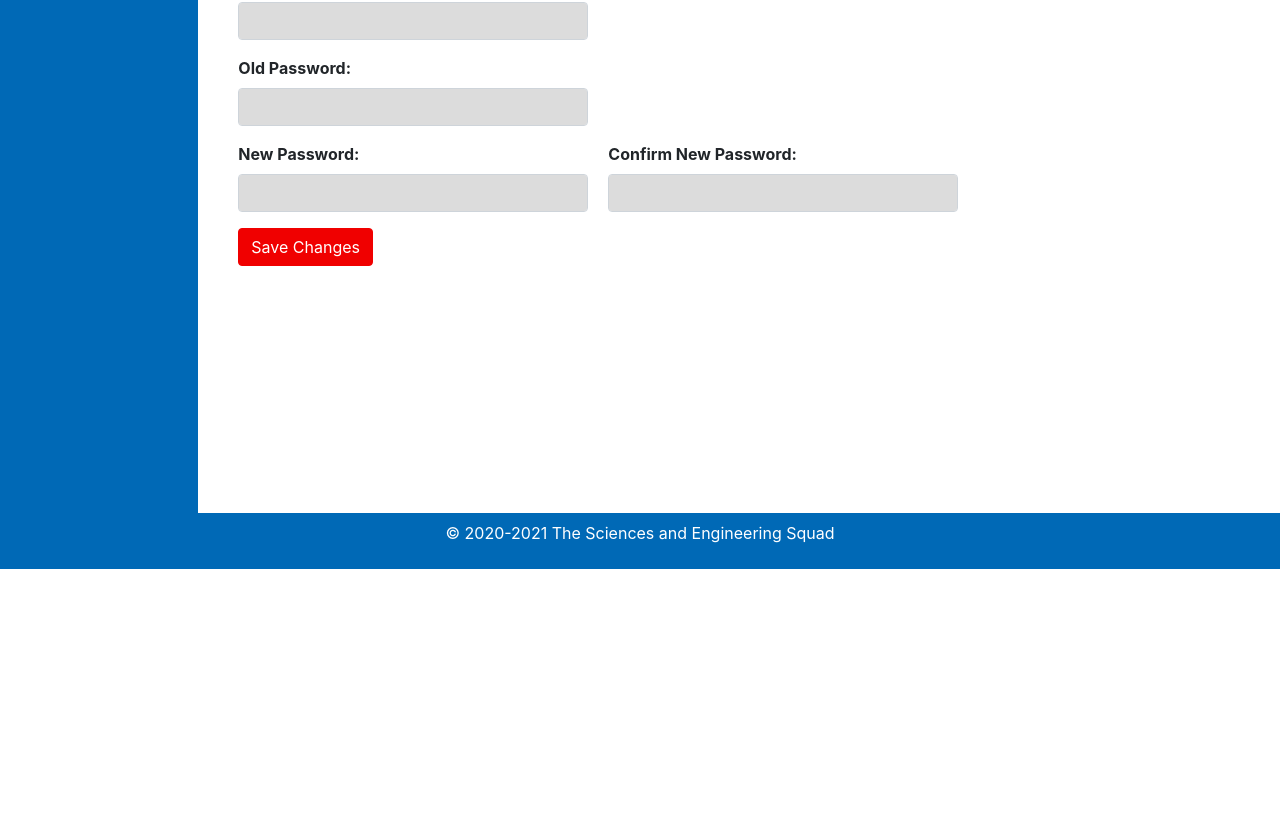
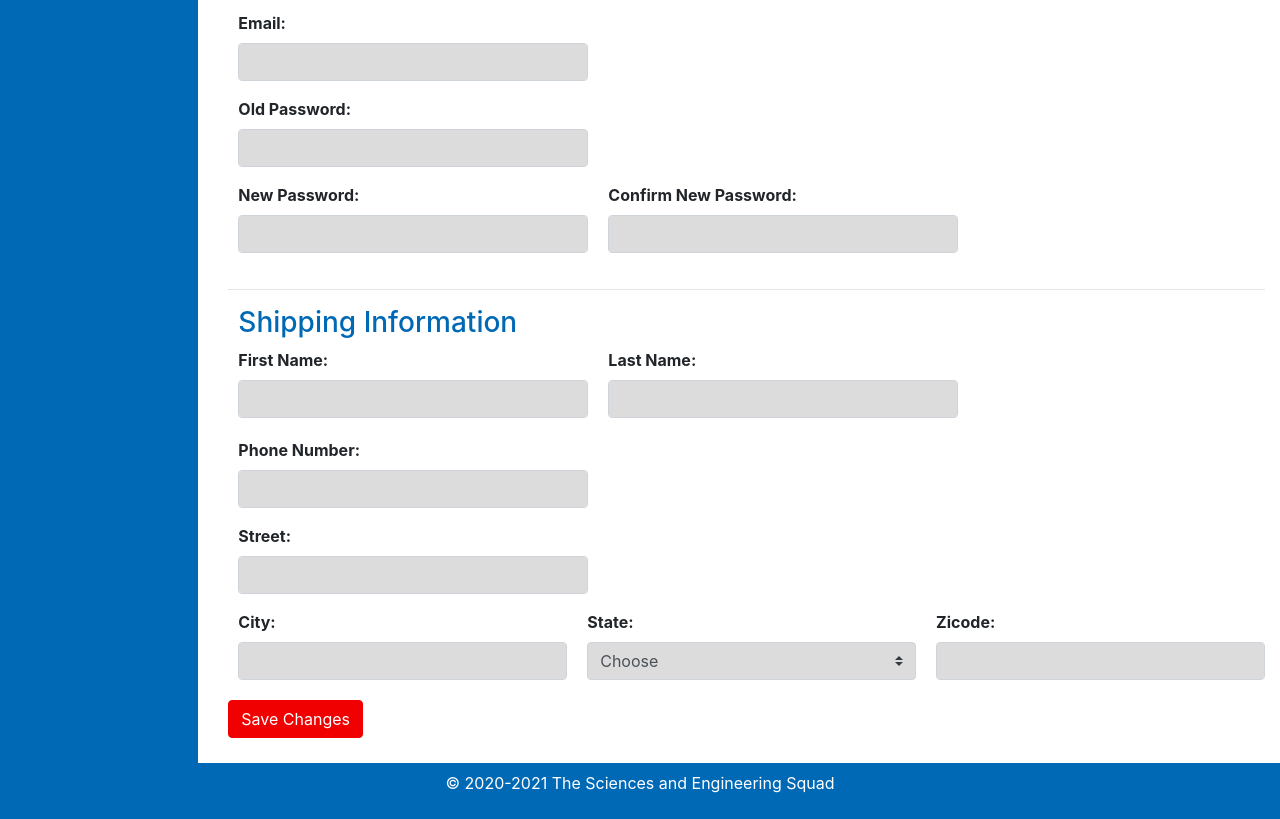
Before and after one commit to The-Sciences-and-Engineering-Squad/Marketext, a React (Create React App) app in the folder client/: page /Profile in a window 1280 px wide. Shown: the part 361-1180 px from the top of the page. Before the commit the page ends 930 px from the top, so only its background shows below. Built offline with nearby package versions, Linux system fonts and the light colour scheme.

Commit message:
updates to profile page design

```diff
--- a/client/src/components/Sidebar/Sidebar.css
+++ b/client/src/components/Sidebar/Sidebar.css
@@ -8,7 +8,8 @@
 
 .sidebar {
   color: white;
-  min-height: 100vh;
+  min-height: 1050px;
+  max-height: 1250px;
   min-width: 100%;
 }
 
@@ -28,8 +29,13 @@
 @media screen and (max-width:345px){
   .sidebar {
     color: white;
-    min-height: 100vh;
     min-width: 100%;
     font-size: 10px;
   }
 }
+
+@media screen and (max-width:900px){
+  .sidebar {
+    min-height: 1350px;
+  }
+}
--- a/client/src/components/UserPages/Profile/Profile.css
+++ b/client/src/components/UserPages/Profile/Profile.css
@@ -1,7 +1,10 @@
 #Profile {
   margin-top: 40px;
-  /* background-color: red; */
   height: 100%;
+}
+
+h3 {
+  color: #0069B6;
 }
 
 #profileImg {
@@ -16,7 +19,6 @@
 #ProfileImage {
   width: 50%;
   margin: 0 auto;
-  /* background-color: green; */
   text-align:center
 }
 
@@ -32,7 +34,7 @@
   margin-right: auto;
 }
 
-#ProfileInfo {
+#UserCredentials, #ProfileInfo {
   margin-left: 10px;
 }
 
@@ -51,20 +53,41 @@
   outline-color: grey;
 }
 
-#newPasswordBox {
+.two-box-container, .three-box-container {
   width: 100%;
   display: inline-flex;
+  margin-bottom: 20px;
 }
 
-#newPW1Box {
+.two-box-left {
   width: 100%;
   min-width: 150px;
   max-width: 350px;
 }
 
-#newPW2Box {
+.two-box-right {
   width: 100%;
   margin-left: 20px;
+  min-width: 150px;
+  max-width: 350px;
+}
+
+.three-box-left {
+  width: 100%;
+  min-width: 150px;
+  max-width: 350px;
+}
+
+.three-box-middle {
+  width: 100%;
+  min-width: 150px;
+  max-width: 350px;
+  margin-left: 20px;
+  margin-right: 20px;
+}
+
+.three-box-right {
+  width: 100%;
   min-width: 150px;
   max-width: 350px;
 }
@@ -79,12 +102,18 @@
   border-color: #C80000;
 }
 
+.custom-select {
+  background-color: #DCDCDC;
+}
+
 @media screen and (max-width: 900px) {
-    #newPasswordBox {
+    .two-box-container, .three-box-container {
         display: block;
     }
 
-    #newPW2Box {
+    .two-box-right, .three-box-middle, .three-box-right {
       margin-left: 0px;
+      margin-right: 0;
+      margin-top: 10px;
     }
 }
--- a/client/src/components/UserPages/Profile/Profile.js
+++ b/client/src/components/UserPages/Profile/Profile.js
@@ -28,7 +28,8 @@
                 <h4 id="userName">USERNAME</h4>
               </div>
               <hr/>
-              <div id="ProfileInfo">
+              <div id="UserCredentials">
+              <h3> User Credentials </h3>
                 <div class="form-group" id="emailBox">
                   <label id="emailLabel" for="email">Email:</label>
                   <input id="emailInput" type="text" class="form-control" id="email" placeholder=""/>
@@ -37,18 +38,106 @@
                   <label id="oldPWLabel" for="oldPW">Old Password:</label>
                   <input id="oldPWInput" type="text" class="form-control" id="oldPW" placeholder=""/>
                 </div>
-                <div id="newPasswordBox">
-                  <div class="form-group" id="newPW1Box">
+                <div class="two-box-container" id="newPasswordBox">
+                  <div class="form-group" class="two-box-left" id="newPW1Box">
                     <label id="newPW1Label" for="newPW1">New Password:</label>
                     <input id="newPW1Input" type="text" class="form-control" id="newPW1" placeholder=""/>
                   </div>
-                  <div class="form-group" id="newPW2Box">
+                  <div class="form-group" class="two-box-right" id="newPW2Box">
                     <label id="newPW2Label" for="newPW2">Confirm New Password:</label>
                     <input id="newPW2Input" type="text" class="form-control" id="newPW2" placeholder=""/>
                   </div>
                 </div>
-                <Button id="saveChangesBtn">Save Changes</Button>
               </div>
+              <hr/>
+              <div id="ProfileInfo">
+              <h3> Shipping Information </h3>
+                <div class="two-box-container" id="fullNameBox">
+                  <div class="form-group" class="two-box-left" id="firstNameBox">
+                    <label id="firstNameLabel" for="firstName">First Name:</label>
+                    <input id="firstNameInput" type="text" class="form-control" id="firstName" placeholder=""/>
+                  </div>
+                  <div class="form-group" class="two-box-right" id="lastNameBox">
+                    <label id="lastNameLabel" for="lastName">Last Name:</label>
+                    <input id="lastNameInput" type="text" class="form-control" id="lastName" placeholder=""/>
+                  </div>
+                </div>
+                <div class="form-group" id="phoneNumberBox">
+                  <label id="phoneNumberLabel" for="phoneNumber">Phone Number:</label>
+                  <input id="phoneNumberInput" type="text" class="form-control" id="phoneNumber" placeholder=""/>
+                </div>
+                <div class="form-group" id="streetBox">
+                  <label id="streetLabel" for="street">Street:</label>
+                  <input id="streetInput" type="text" class="form-control" id="street" placeholder=""/>
+                </div>
+                <div class="three-box-container" id="location">
+                  <div class="form-group" class="three-box-left" id="cityBox">
+                    <label id="cityLabel" for="city">City:</label>
+                    <input id="cityInput" type="text" class="form-control" id="city" placeholder=""/>
+                  </div>
+                  <div class="form-group" class="three-box-middle" id="stateBox">
+                    <label id="stateLabel" for="state">State:</label>
+                    <select class="custom-select form-control" id="state">
+                      <option value="">Choose</option>
+                      <option value="AL">Alabama</option>
+                      <option value="AK">Alaska</option>
+                      <option value="AZ">Arizona</option>
+                      <option value="AR">Arkansas</option>
+                      <option value="CA">California</option>
+                      <option value="CO">Colorado</option>
+                      <option value="CT">Connecticut</option>
+                      <option value="DE">Delaware</option>
+                      <option value="FL">Florida</option>
+                      <option value="GA">Georgia</option>
+                      <option value="HI">Hawaii</option>
+                      <option value="ID">Idaho</option>
+                      <option value="IL">Illinois</option>
+                      <option value="IN">Indiana</option>
+                      <option value="IA">Iowa</option>
+                      <option value="KS">Kansas</option>
+                      <option value="KY">Kentucky</option>
+                      <option value="LA">Louisiana</option>
+                      <option value="ME">Maine</option>
+                      <option value="MD">Maryland</option>
+                      <option value="MA">Massachusetts</option>
+                      <option value="MI">Michigan</option>
+                      <option value="MN">Minnesota</option>
+                      <option value="MS">Mississippi</option>
+                      <option value="MO">Missouri</option>
+                      <option value="MT">Montana</option>
+                      <option value="NE">Nebraska</option>
+                      <option value="NV">Nevada</option>
+                      <option value="NH">New Hampshire</option>
+                      <option value="NJ">New Jersey</option>
+                      <option value="NM">New Mexico</option>
+                      <option value="NY">New York</option>
+                      <option value="NC">North Carolina</option>
+                      <option value="ND">North Dakota</option>
+                      <option value="OH">Ohio</option>
+                      <option value="OK">Oklahoma</option>
+                      <option value="OR">Oregon</option>
+                      <option value="PA">Pennsylvania</option>
+                      <option value="RI">Rhode Island</option>
+                      <option value="SC">South Carolina</option>
+                      <option value="SD">South Dakota</option>
+                      <option value="TN">Tennessee</option>
+                      <option value="TX">Texas</option>
+                      <option value="UT">Utah</option>
+                      <option value="VT">Vermont</option>
+                      <option value="VA">Virginia</option>
+                      <option value="WA">Washington</option>
+                      <option value="WV">West Virginia</option>
+                      <option value="WI">Wisconsin</option>
+                      <option value="WY">Wyoming</option>
+                    </select>
+                  </div>
+                  <div class="form-group" class="three-box-right" id="zipcodeBox">
+                    <label id="zipcodeLabel" for="zipcode">Zicode:</label>
+                    <input id="zipcodeInput" type="text" class="form-control" id="zipcode" placeholder=""/>
+                  </div>
+                </div>
+              </div>
+              <Button id="saveChangesBtn">Save Changes</Button>
             </div>
           </Col>
         </Row>
```
